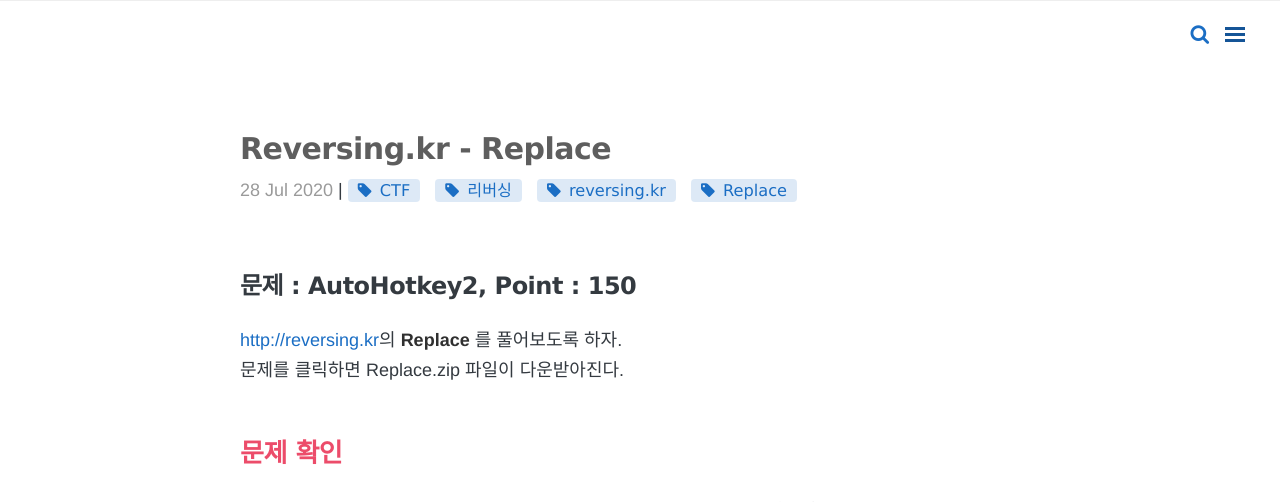
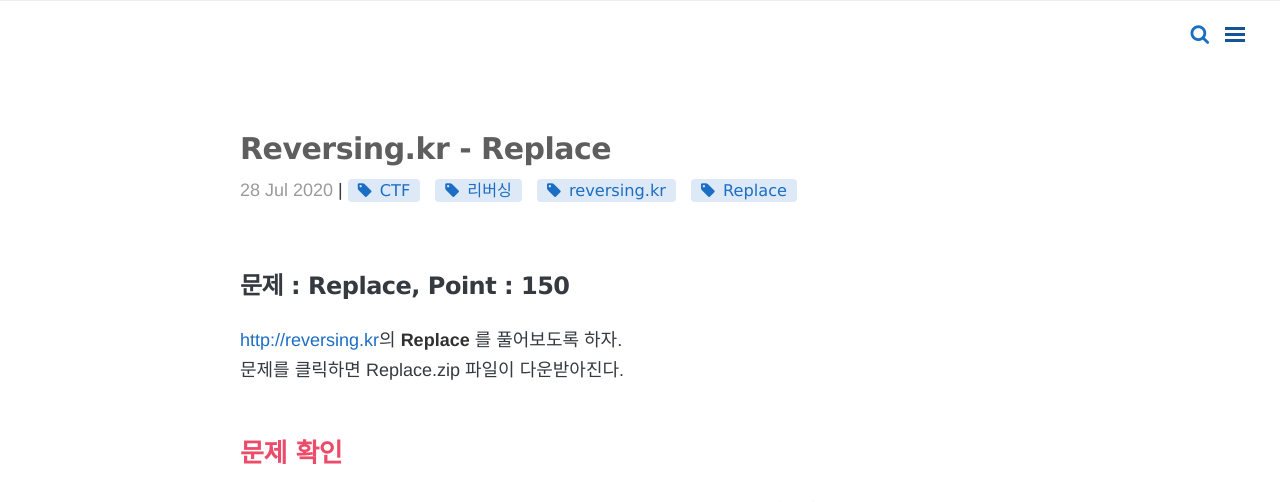
Before and after one commit to yeonsu1936/yeonsu1936.github.io, a Jekyll site: the page built from _posts/CTF/2020-07-28-Replace.md, in a window 1280 px wide and 900 px high, cut to the strip 0-502 px from the top of the window. Built offline with Jekyll 4.4.1, drawn with Linux system fonts in a browser that asks for light colours; nearby versions of some CDN libraries; comment, search, counter and statistics services are not loaded.

Commit message:
Update 2020-07-28-Replace.md

```diff
--- a/_posts/CTF/2020-07-28-Replace.md
+++ b/_posts/CTF/2020-07-28-Replace.md
@@ -5,7 +5,7 @@ category: CTF 문제풀이
 tags: [CTF, 리버싱, reversing.kr, Replace]
 comments: true
 ---
-### 문제 : AutoHotkey2, Point : 150
+### 문제 : Replace, Point : 150
 <http://reversing.kr>의 **Replace** 를 풀어보도록 하자.
 문제를 클릭하면 Replace.zip 파일이 다운받아진다.
 
```
